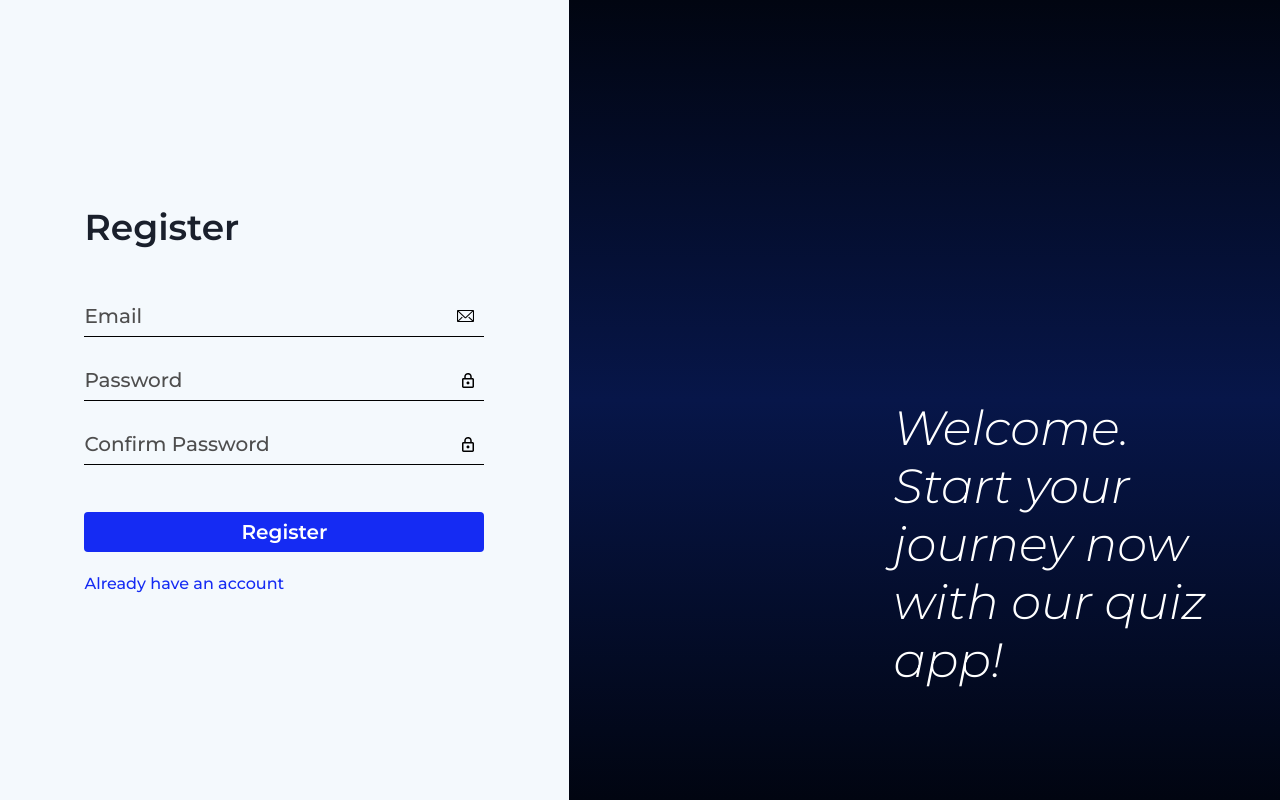
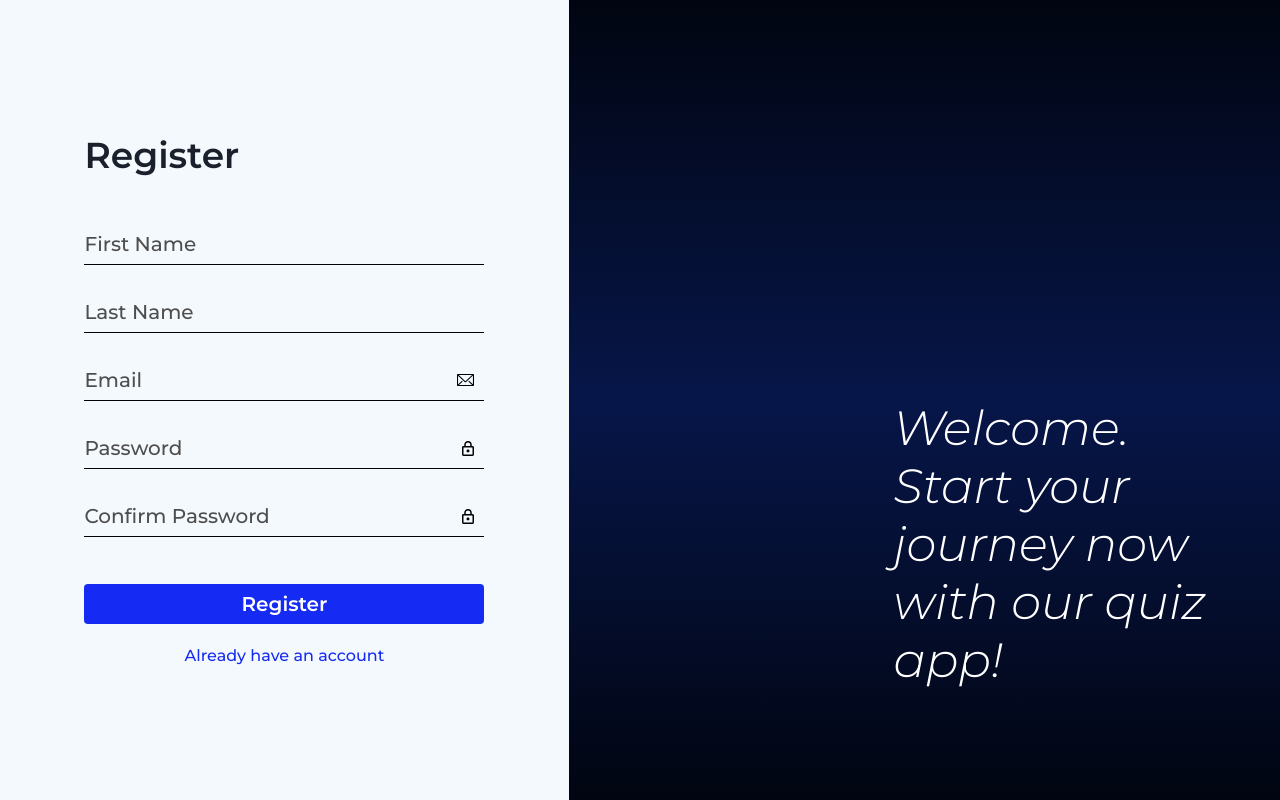
Before and after one commit to mehroj-r/naziir-frontend, a React (Vite) app: page /register in a window 1280 px wide. Built offline with nearby package versions, Linux system fonts and the light colour scheme.

Commit message:
Login/Registration updated

```diff
--- a/src/pages/Login/LoginPage.module.scss
+++ b/src/pages/Login/LoginPage.module.scss
@@ -45,7 +45,7 @@
       justify-content: space-between;
       border-bottom: 1px solid black;
       height: 40px;
-      margin-bottom: 24px;
+      margin-bottom: 8px;
       padding-right: 10px;
       gap: 10px;
 
@@ -68,6 +68,13 @@
           color: #4e4e4e;
         }
       }
+    }
+
+    .error {
+      font-size: 14px;
+      height: 20px;
+      margin-top: 4px;
+      margin-bottom: 25px;
     }
 
     .loginBtn {
@@ -164,6 +171,7 @@
     }
   }
 }
+
 @media (max-width: 576px) {
   .loginPage {
     .gradient {
--- a/src/pages/Login/index.jsx
+++ b/src/pages/Login/index.jsx
@@ -10,7 +10,7 @@ import { userActions } from "../../store/slices/userSlice";
 import { useDispatch } from "react-redux";
 
 export default function LoginPage() {
-  const [isLoading, setIsLoading] = useState(false)
+  const [isLoading, setIsLoading] = useState(false);
   const dispatch = useDispatch();
 
   const {
@@ -19,41 +19,36 @@ export default function LoginPage() {
     formState: { errors },
   } = useForm({
     mode: "onChange",
-    reValidateMode: "onChange"
+    reValidateMode: "onChange",
   });
 
   const onSubmit = (data) => {
-
     const body = {
       email: data?.email,
       password: data?.password,
     };
 
-    console.log("data", data) // log
-
-    setIsLoading(true)
+    setIsLoading(true);
     authService
       .login(body)
       .then((res) => {
-        console.log("res", res); // log
         if (res?.data?.token) {
-          customToast("success", "Successfully logged in!")
-          console.log("res?.data?.token", res?.data?.token) // log
-          dispatch(userActions.setToken(res?.data?.token))
+          customToast("success", "Successfully logged in!");
+          dispatch(userActions.setToken(res?.data?.token));
         }
       })
       .catch((err) => {
         if (err?.response?.data?.message) {
-          customToast("error", err?.response?.data?.message)
-        } else if(!navigator?.online){
-          customToast("error", "No connection to the internet")
+          customToast("error", err?.response?.data?.message);
+        } else if (!navigator?.online) {
+          customToast("error", "No connection to the internet");
         } else {
-          customToast("error", "Something went wrong")
+          customToast("error", "Something went wrong");
         }
       })
       .finally(() => {
-        setIsLoading(false)
-      })
+        setIsLoading(false);
+      });
   };
 
   return (
@@ -82,9 +77,8 @@ export default function LoginPage() {
             />
             <EmailIcon />
           </div>
-          {errors.email && (
-            <p className={styles.error}>{errors.email.message}</p>
-          )}
+          <p className={styles.error}>{errors.email?.message}</p>
+
           <div className={styles.inputBox}>
             <input
               type="password"
@@ -104,13 +98,12 @@ export default function LoginPage() {
                 },
               })}
             />
-            <EmailIcon />
+            <LockIcon />
           </div>
-          {errors.password && (
-            <p className={styles.error}>{errors.password.message}</p>
-          )}
+          <p className={styles.error}>{errors.password?.message}</p>
+
           <button className={styles.loginBtn}>
-            {isLoading ? <Spinner borderWidth="3px" size="sm"/> : "Login"}
+            {isLoading ? <Spinner borderWidth="3px" size="sm" /> : "Login"}
           </button>
           <div className={styles.links}>
             <Link to="/register">Create an account</Link>
--- a/src/pages/Register/Register.module.scss
+++ b/src/pages/Register/Register.module.scss
@@ -47,9 +47,10 @@
       justify-content: space-between;
       border-bottom: 1px solid black;
       height: 40px;
-      margin-bottom: 24px;
+      margin-bottom: 28px;
       padding-right: 10px;
       gap: 10px;
+      position: relative;
 
       &:nth-last-of-type(2) {
         margin-bottom: 47px;
@@ -70,6 +71,20 @@
           color: #4e4e4e;
         }
       }
+
+      .error {
+        position: absolute;
+        color: red;
+        bottom: -25px;
+        left: 0;
+        font-size: 14px;
+
+        visibility: hidden;
+
+        &.visible {
+          visibility: visible;
+        }
+      }
     }
 
     .loginBtn {
@@ -85,31 +100,25 @@
       display: flex;
       justify-content: center;
       align-items: center;
-      gap: 10px; /* To separate the text from the spinner */
+      gap: 10px;
       position: relative;
       height: 40px;
     }
 
-    .googleBtn {
-      margin-bottom: 20px;
-    }
-
     .links {
       display: flex;
-      justify-content: space-between;
-      align-items: center;
+      justify-content: center;
+
+      a {
+        color: $light-blue;
+        text-decoration: none;
+        font-size: 16px;
         font-weight: 500;
-      color: $light-blue;
+
+        &:hover {
+          color: #00c4cc;
         }
       }
-}
-
-@keyframes spin {
-  0% {
-    transform: rotate(0deg);
-  }
-  100% {
-    transform: rotate(360deg);
     }
   }
 
@@ -124,6 +133,7 @@
     border-radius: 5px;
     z-index: 1001;
     font-size: 18px;
+  }
 }
 
 @media (max-width: 1200px) {
--- a/src/pages/Register/index.jsx
+++ b/src/pages/Register/index.jsx
@@ -36,25 +36,26 @@ export default function RegisterPage() {
     const body = {
       email: data?.email,
       password: data?.password,
-      firstName: "Nurdaulet",
-      lastName: "Shinpolatov"
+      firstName: data?.firstName,
+      lastName: data?.lastName,
     };
-    authService.register(body)
+    authService
+      .register(body)
       .then((res) => {
         console.log("res", res); // log
         if (res?.status == 200) {
-          customToast("success", "User registered successfully", 3000)
-          customToast("info", "Please confirm your email to log in", 3000)
+          customToast("success", "User registered successfully", 3000);
+          customToast("info", "Please confirm your email to log in", 3000);
         }
       })
       .catch((err) => {
         console.log("err", err); // log
         if (err?.response?.data?.message == "Email address already in use!") {
-          customToast("error", "Email address already in use!")
-        } else if(!navigator?.online){
-          customToast("error", "No connection to the internet")
+          customToast("error", "Email address already in use!");
+        } else if (!navigator?.online) {
+          customToast("error", "No connection to the internet");
         } else {
-          customToast("error", "Something went wrong")
+          customToast("error", "Something went wrong");
         }
       })
       .finally(() => {
@@ -77,6 +78,44 @@ export default function RegisterPage() {
 
           <div className={styles.inputBox}>
             <input
+              type="text"
+              placeholder="First Name"
+              {...register("firstName", {
+                required: "First Name is required",
+                minLength: {
+                  value: 2,
+                  message: "First Name must be at least 2 characters",
+                },
+              })}
+            />
+            {errors.firstName && (
+              <p className={`${styles.error} ${styles.visible}`}>
+                {errors.firstName.message}
+              </p>
+            )}
+          </div>
+
+          <div className={styles.inputBox}>
+            <input
+              type="text"
+              placeholder="Last Name"
+              {...register("lastName", {
+                required: "Last Name is required",
+                minLength: {
+                  value: 2,
+                  message: "Last Name must be at least 2 characters",
+                },
+              })}
+            />
+            {errors.lastName && (
+              <p className={`${styles.error} ${styles.visible}`}>
+                {errors.lastName.message}
+              </p>
+            )}
+          </div>
+
+          <div className={styles.inputBox}>
+            <input
               type="email"
               placeholder="Email"
               {...register("email", {
@@ -88,10 +127,12 @@ export default function RegisterPage() {
               })}
             />
             <EmailIcon />
+            {errors.email && (
+              <p className={`${styles.error} ${styles.visible}`}>
+                {errors.email.message}
+              </p>
+            )}
           </div>
-          {errors.email && (
-            <p className={styles.error}>{errors.email.message}</p>
-          )}
 
           <div className={styles.inputBox}>
             <input
@@ -108,15 +149,17 @@ export default function RegisterPage() {
                     /(?=.*[0-9])(?=.*[A-Z])(?=.*[a-z])(?=.*[\W_])/.test(
                       value
                     ) ||
-                    "Password must include a number, an uppercase letter, and a symbol",
+                    "At least one number, an uppercase letter, and a symbol",
                 },
               })}
             />
             <LockIcon />
+            {errors.password && (
+              <p className={`${styles.error} ${styles.visible}`}>
+                {errors.password.message}
+              </p>
+            )}
           </div>
-          {errors.password && (
-            <p className={styles.error}>{errors.password.message}</p>
-          )}
 
           <div className={styles.inputBox}>
             <input
@@ -129,17 +172,19 @@ export default function RegisterPage() {
               })}
             />
             <LockIcon />
+            {errors.confirmPassword && (
+              <p className={`${styles.error} ${styles.visible}`}>
+                {errors.confirmPassword.message}
+              </p>
+            )}
           </div>
-          {errors.confirmPassword && (
-            <p className={styles.error}>{errors.confirmPassword.message}</p>
-          )}
 
           <button
             type="submit"
             className={styles.loginBtn}
             disabled={!isValid || isLoading}
           >
-            {isLoading ? <Spinner borderWidth="3px" size="sm"/> : "Register"}
+            {isLoading ? <Spinner borderWidth="3px" size="sm" /> : "Register"}
           </button>
 
           {/* <GoogleLogin
```
Lines whose indentation alone changed are shown as unchanged.
